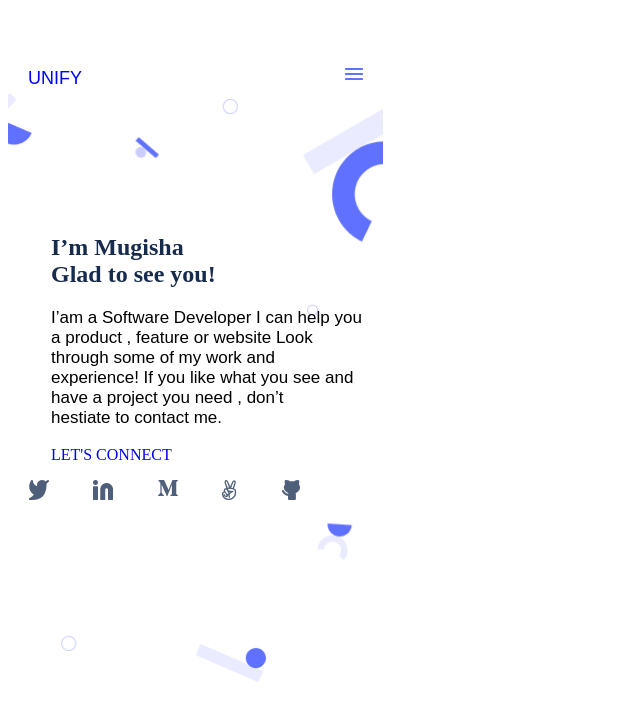
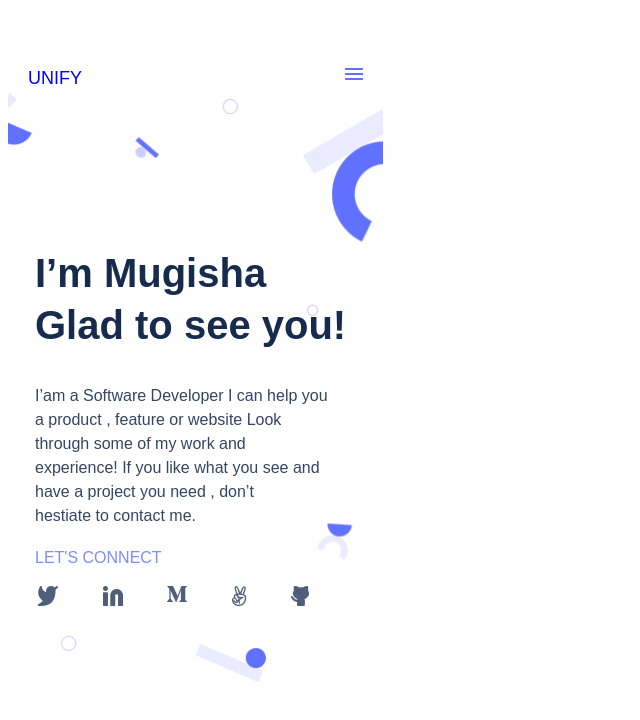
Before and after one commit to Mo7amedSMahdi/portfolio-website, a plain HTML site: page index.html in a window 1280 px wide. Shown: the whole page, without its empty margins (0-640 px from the left). Drawn offline with Linux system fonts and the light colour scheme.

Commit message:
changed fonts,colors and linters

```diff
--- a/style.css
+++ b/style.css
@@ -23,7 +23,11 @@ nav {
 }
 
 .conn {
-  color: blue;
+  color: rgba(127, 140, 255, 1);
+  font-size: 16px;
+  line-height: 24px;
+  font-style: normal;
+  font-family: Arial, Helvetica, sans-serif;
 }
 
 ul {
@@ -33,19 +37,26 @@ ul {
 .icons {
   display: flex;
   position: relative;
-  right: 62px;
+  right: 37px;
   justify-content: space-between;
 }
 
 .para1 {
   color: rgba(23, 43, 77, 1);
+  line-height: 52px;
+  font-weight: 700;
+  font-size: 40px;
+  font-family: Arial, sans-serif;
+  font-style: normal;
 }
 
 .para2 {
-  color: black;
-  font-size: 17px;
+  color: rgba(52, 69, 99, 1);
+  font-size: 16px;
   font-family: Arial, Helvetica, sans-serif;
   font-style: normal;
+  line-height: 24px;
+  font-weight: 400;
 }
 
 li {
@@ -80,7 +91,7 @@ li a {
   justify-content: flex-start;
   position: absolute;
   top: 206px;
-  left: 43px;
+  left: 27px;
 }
 
 .menu {
```
Also changed, not shown: 1 other file.
